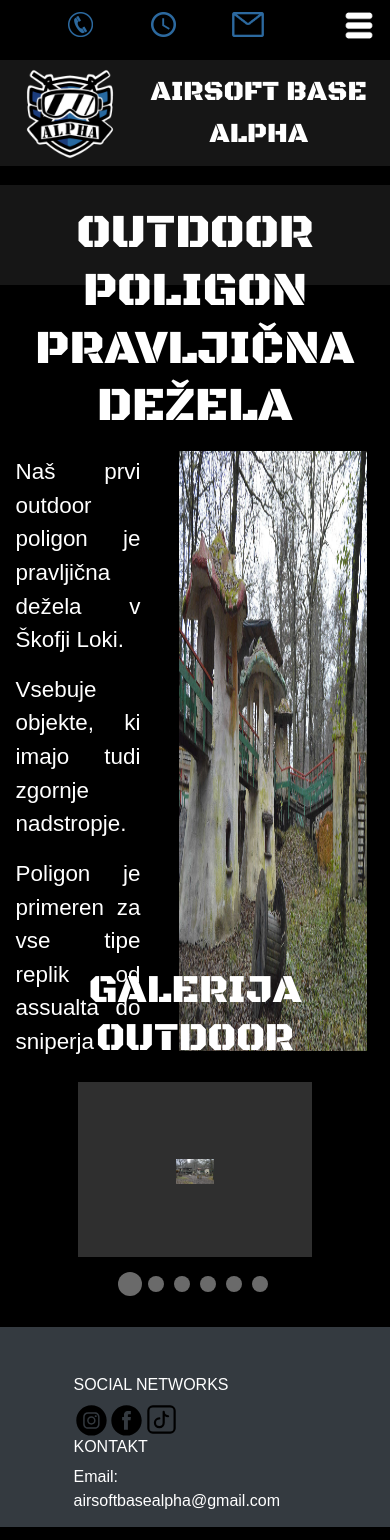
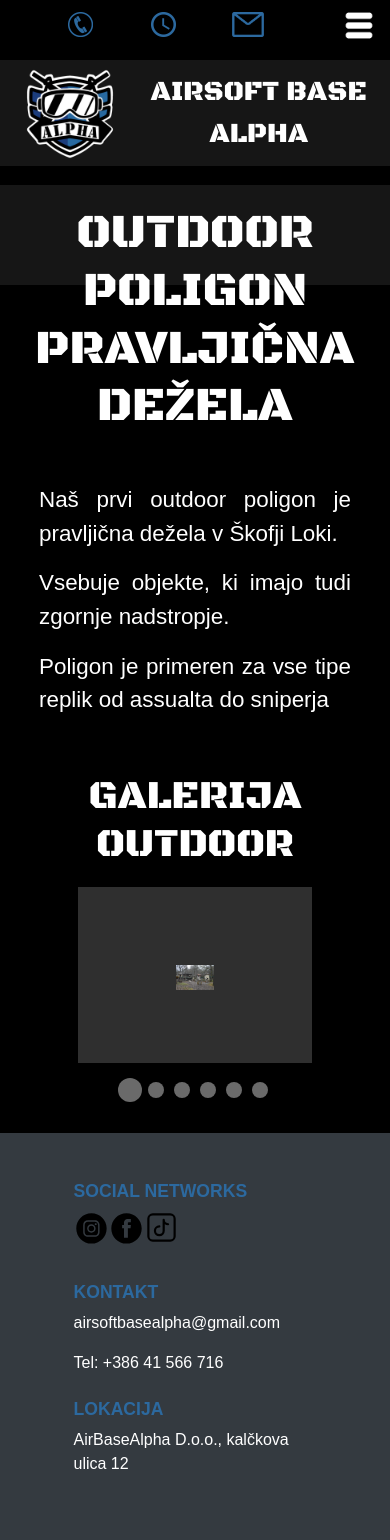
Before and after one commit to bond23869/AirBaseAlpha, a React (Create React App) app: page /poligoni in a window 390 px wide. Built offline with nearby package versions, Linux system fonts and the light colour scheme.

Commit message:
dopolnitev mobile

```diff
--- a/src/components/Footer.jsx
+++ b/src/components/Footer.jsx
@@ -11,7 +11,7 @@ function Footer() {
       <footer className="py-5 bg-dark">
         <div className="container spicyFooter">
 
-            <div className="socialniMediji">
+            <div className="socialniMediji miniDog">
             <h6>SOCIAL NETWORKS</h6>
             <a href="https://www.instagram.com/airbasealpha/"><img src={instagram} alt="instagram"></img></a>
             <a href="https://www.facebook.com/airbasealfa/"><img src={facebook} alt="facebook"></img></a>
@@ -20,9 +20,9 @@ function Footer() {
 
 
 
-            <div>
+            <div className="miniDog">
             <h6>KONTAKT</h6>
-            <p>Email: airsoftbasealpha@gmail.com</p>
+            <p>airsoftbasealpha@gmail.com</p>
             <p>Tel: +386 41 566 716</p>
             </div>
 
--- a/src/components/ONas.jsx
+++ b/src/components/ONas.jsx
@@ -43,7 +43,7 @@ function ONas() {
         </div>
       </div>
 
-      <MediaQuery minWidth={451}>
+      <MediaQuery minWidth={851}>
       <div className="soldier">
 
       </div>
@@ -74,7 +74,7 @@ function ONas() {
           <span className="stretch"></span>
         </div>
 
-        <MediaQuery minWidth={451}>
+        <MediaQuery minWidth={851}>
         <div className="middlePicture"></div>
         </MediaQuery>
 
--- a/src/components/Poligoni.jsx
+++ b/src/components/Poligoni.jsx
@@ -2,6 +2,7 @@ import React from "react";
 import indoorSlika from "./images/testIndoorPhoto.jpg";
 import pravljicna from "./images/pravljicna3.JPG";
 import Slider from "./Slider.jsx";
+import MediaQuery from "react-responsive";
 
 function Poligoni() {
   return (
@@ -11,6 +12,19 @@ function Poligoni() {
         <h1>OUTDOOR POLIGON PRAVLJIČNA DEŽELA</h1>
       </div>
 
+
+      <MediaQuery maxWidth={850}>
+        <div className="indoorPoligon miniDog">
+          <div className="indoorPoligonText">
+            <p className="upDog">Naš prvi outdoor poligon je pravljična dežela v Škofji Loki. </p>
+            <p>Vsebuje objekte, ki imajo tudi zgornje nadstropje.</p>
+            <p> Poligon je primeren za vse tipe replik od assualta do sniperja</p>
+          </div>
+
+        </div>
+      </MediaQuery>
+
+      <MediaQuery minWidth={851}>
         <div className="indoorPoligon miniDog">
           <div className="indoorPoligonText">
             <p className="upDog">Naš prvi outdoor poligon je pravljična dežela v Škofji Loki. </p>
@@ -18,10 +32,10 @@ function Poligoni() {
             <p> Poligon je primeren za vse tipe replik od assualta do sniperja</p>
           </div>
           <div className="indoorPoligonSlika">
-        <img className="indoorSlika" src={pravljicna}/>
+            <img className="indoorSlika" src={pravljicna} />
           </div>
-
         </div>
+      </MediaQuery>
 
       <div className="minierDog">
         <h2> GALERIJA OUTDOOR</h2>
--- a/src/components/Storitve.jsx
+++ b/src/components/Storitve.jsx
@@ -14,6 +14,7 @@ import highCap from "./images/higcap.jpg";
 import sniperMag from "./images/sniperMag.jpg";
 import rifle from "./images/rifle.png";
 import dmr from "./images/dmr.png";
+import MediaQuery from "react-responsive";
 
 function Storitve() {
 
@@ -163,7 +164,7 @@ function Storitve() {
             </div>
 
             <div className="bottomMusk">
-              <span className="flyToTrening middle"><Link to="ekipniSpopadi" spy={true} smooth={true}>SPOPADI</Link></span>
+              <span className="flyToTrening middle"><Link to="splosniSpopadi" spy={true} smooth={true}>SPOPADI</Link></span>
             </div>
           </div>
 
@@ -174,7 +175,7 @@ function Storitve() {
 
             </div>
             <div className="bottomMusk">
-              <span className="flyToTrening "><Link to="splosniSpopadi" spy={true} smooth={true}>SPOSOJA OPREME</Link></span>
+              <span className="flyToTrening "><Link to="ekipniSpopadi" spy={true} smooth={true}>SPOSOJA OPREME</Link></span>
             </div>
           </div>
         </div>
@@ -213,7 +214,9 @@ function Storitve() {
         <div className="storTitle"><h1>SPOSOJA OPREME</h1></div>
         <div className="ekipniPhoto"></div>
         <div className="sposojaText upMinierDog">
-          <h2>SPOSODITE SI OPREMO!</h2>
+
+        <MediaQuery minWidth={851}>
+        <h2>SPOSODITE SI OPREMO!</h2>
           <div className="Lokacija upMinierDog">
             <div className="sposodnaSlika"><img src={sposoja}></img></div>
             <div className="sposodniText">
@@ -245,6 +248,43 @@ function Storitve() {
             </div>
           </div>
 
+      </MediaQuery>
+
+      <MediaQuery maxWidth={850}>
+      <h2>SPOSODITE SI OPREMO!</h2>
+          <div className="Lokacija upMinierDog">
+
+            <div className="sposodniText">
+              <h2>Samo specifičen del opreme</h2>
+              <h3>Lahko si sposodite vse od baterije za repliko</h3>
+              <h3>do zaščitne maske</h3>
+              <h2 className="upMinierDog" style={{ color: '#2c699f' }}>CENIK</h2>
+              <div className="cenik upMinierDog">
+
+                <div className="inlineDiv"><ul>
+                  <li>Renta replike Assault: 10€</li>
+                  <br />
+                  <li>Renta zaščitne maske: 5€</li>
+                  <br />
+                  <li>Renta zaščitnih očal: 5€</li>
+                  <br />
+
+                </ul></div>
+                <div className="inlineDiv">
+                <ul>
+                <li>Renta baterije 7,4V: 5€</li>
+                  <br />
+                  <li>Renta baterije 11,1V: 5€</li>
+                  <br />
+                  <li>Nakup metkov: 5€</li>
+                  </ul>
+                </div>
+              </div>
+            </div>
+          </div>
+
+
+      </MediaQuery>
 
         </div>
         <div>
--- a/src/index.css
+++ b/src/index.css
@@ -161,6 +161,7 @@ html{
 .cenik{
   display:flex;
   width:100%;
+
 }
 
 .cenik ul{
@@ -1258,105 +1259,107 @@ height:90%;
 
 }
 
+
 .inlineDiv{
   display:block;
   width:50%;
-}
-
-
-
-
-
-
-
-
-
-
-
-
-
-
-
-
-
-
-
-
-
-
-
-
-
-
-
-
-
-
-
-
-
-
-
-
-
-
-
-
-
-
-
-
-
-
-
-
-
-
-
-
-
-
-
-
-
-
-
-
-
-
-
-
-
-
-
-
-
-
-
-
-
-
-
-
-
-
-
-
-
-
-
-
-
-
-
-
-
-
-
-
-
-
-@media (max-width:450px){
+
+}
+
+
+
+
+
+
+
+
+
+
+
+
+
+
+
+
+
+
+
+
+
+
+
+
+
+
+
+
+
+
+
+
+
+
+
+
+
+
+
+
+
+
+
+
+
+
+
+
+
+
+
+
+
+
+
+
+
+
+
+
+
+
+
+
+
+
+
+
+
+
+
+
+
+
+
+
+
+
+
+
+
+
+
+
+
+
+
+
+
+
+
+
+
+
+@media (max-width:850px){
   #secondTitle{
     font-size:48px;
     margin-bottom:4%;
@@ -1522,7 +1525,7 @@ height:90%;
     display: block;
   }
   .footer, .page-wrap:after {
-    height: 200px;
+    height: auto;
   }
 
   .footer{
@@ -1740,7 +1743,7 @@ height:90%;
 
     padding-top:10%;
     font-size:90%;
-    height:40%;
+    height:auto;
   }
 
 
@@ -1786,7 +1789,7 @@ height:90%;
   }
 
   .storitveButton a{
-    font-size:24px;
+    font-size:6vw;
     transition:0.3s;
     height:60%;
     border-radius:10px;
@@ -1959,11 +1962,18 @@ height:90%;
     width:100%;
   }
 
+  .spicyFooter h6{
+    font-size:110%;
+    font-weight: bold;
+    color:#2c699f
+  }
+
   .socialniMediji img{
     width:35px;
     height:35px;
     display:inline-block;
-    margin:0;
+    margin-top:0;
+    margin-bottom:5%;
   }
 
 
@@ -1975,6 +1985,8 @@ height:90%;
   .storitveHeader{
     width:60%;
     margin-top:5%;
+    margin-left:auto;
+    margin-right:auto;
   }
 
   .storitveHeader p{
@@ -2104,9 +2116,11 @@ height:90%;
   }
 
   .indoorPoligonText{
-    display: inline-block;
-     width:40%;
-     height:500px;
+    display:block;
+     width:80%;
+     height:auto;
+     text-align: left;
+     margin:auto;
     }
 
 
@@ -2124,7 +2138,7 @@ height:90%;
   }
 
   .indoorPoligonText p{
-    width:80%;
+    width:100%;
     text-align: justify;
     font-size:140%;
     color:white;
@@ -2302,20 +2316,23 @@ height:90%;
     color:#2c699f;
   }
   .pravila{
-    display:flex;
-    justify-content: space-between;
+    display: block;
+
     height:auto;
     text-align: justify;
   }
 
   .pravila h2{
     color:#2c699f;
+    margin-top:25%;
   }
 
   .pravilo{
+    display:block;
+
     margin-left:auto;
     margin-right:auto;
-    width:auto;
+    width:90%;
     height:auto;
 
   }
@@ -2428,25 +2445,27 @@ height:90%;
   }
 
   .sposodniText{
-    width:40%;
+    width:80%;
     text-align: center;
     font-size:120%;
     color:white;
+    margin-right:auto;
+    margin-left:auto;
   }
 
   .opremaPaketi{
     width:100%;
-    display:flex;
-    justify-content: space-between;
+    display:block;
     height:auto;
   }
 
   .opremaPaket{
     z-index: 10;
-    width:30%;
-    height:700px;
+    width:80%;
+    height:600px;
     border:1px solid white;
     margin:auto;
+    margin-bottom:10%;
     background-size: contain;
     background-repeat: no-repeat;
     background-position: center;
@@ -2569,4 +2588,10 @@ height:90%;
 
   }
 
-}
+
+  .inlineDiv{
+    text-align: left;
+
+  }
+
+}
```
Lines whose indentation alone changed are shown as unchanged.
